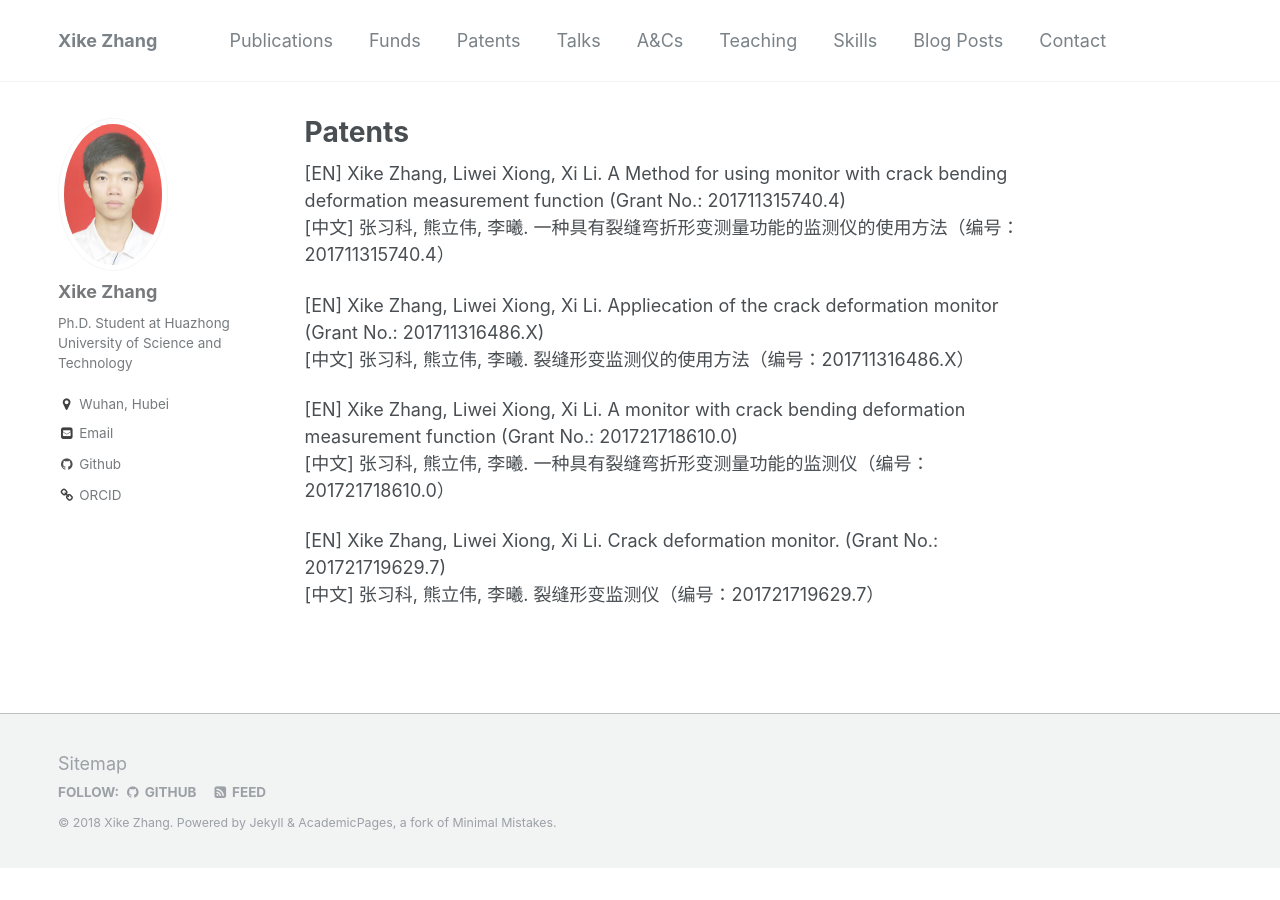
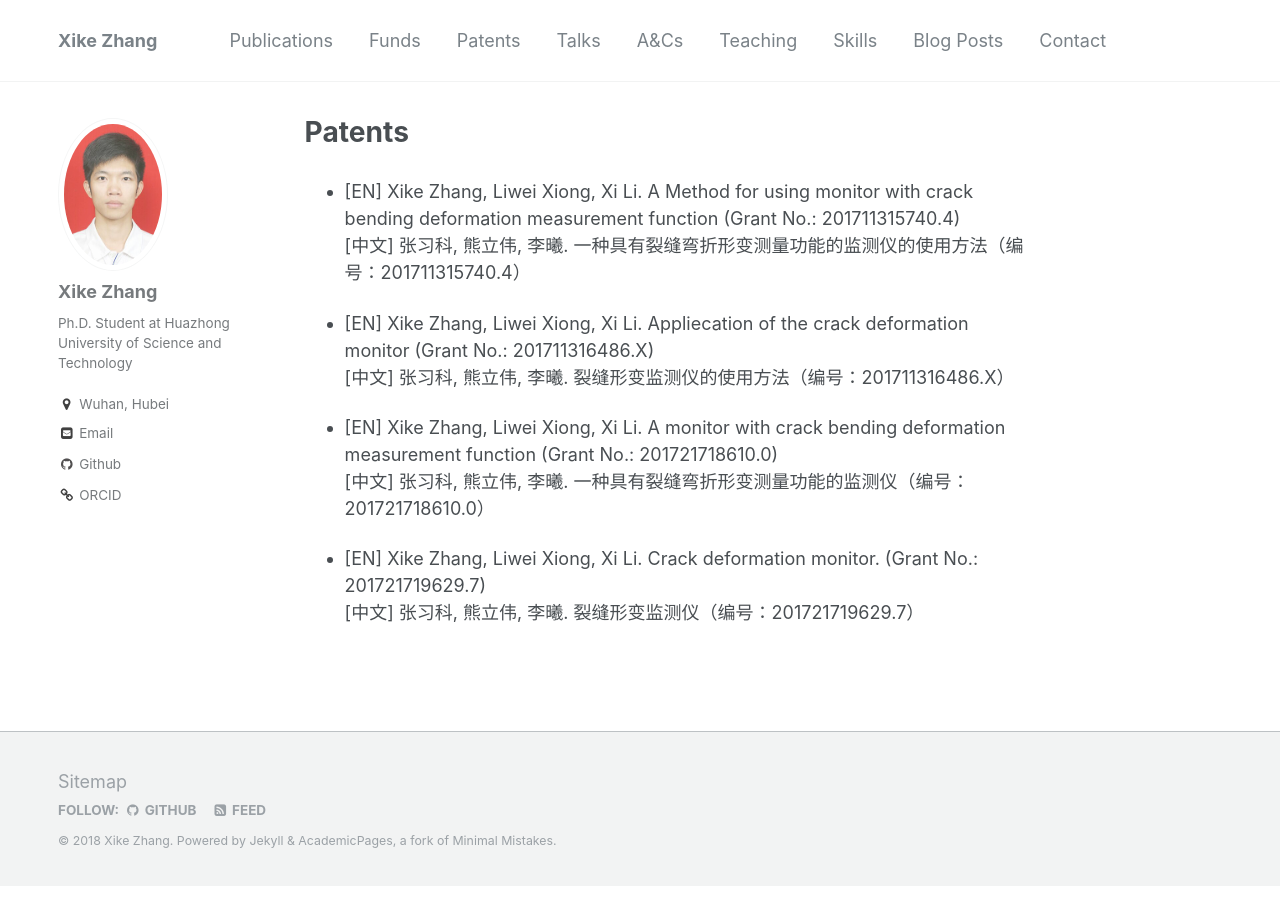
Before and after one commit to kokocheung/XikeZhang.github.io, a Jekyll site: the page built from _pages/patents.md, in a window 1280 px wide. Built offline with Jekyll 4.4.1, drawn with Linux system fonts in a browser that asks for light colours.

```diff
--- a/_pages/patents.md
+++ b/_pages/patents.md
@@ -4,14 +4,14 @@ permalink: /patents/
 author_profile: true
 ---
 
-[EN] Xike Zhang, Liwei Xiong, Xi Li. A Method for using monitor with crack bending deformation measurement function (Grant No.: 201711315740.4)<br>
-[中文] 张习科, 熊立伟, 李曦. 一种具有裂缝弯折形变测量功能的监测仪的使用方法（编号：201711315740.4）
++ [EN] Xike Zhang, Liwei Xiong, Xi Li. A Method for using monitor with crack bending deformation measurement function (Grant No.: 201711315740.4)<br>
+  [中文] 张习科, 熊立伟, 李曦. 一种具有裂缝弯折形变测量功能的监测仪的使用方法（编号：201711315740.4）
 
-[EN] Xike Zhang, Liwei Xiong, Xi Li. Appliecation of the crack deformation monitor (Grant No.: 201711316486.X)<br>
-[中文] 张习科, 熊立伟, 李曦. 裂缝形变监测仪的使用方法（编号：201711316486.X）
++ [EN] Xike Zhang, Liwei Xiong, Xi Li. Appliecation of the crack deformation monitor (Grant No.: 201711316486.X)<br>
+  [中文] 张习科, 熊立伟, 李曦. 裂缝形变监测仪的使用方法（编号：201711316486.X）
 
-[EN] Xike Zhang, Liwei Xiong, Xi Li. A monitor with crack bending deformation measurement function (Grant No.: 201721718610.0)<br>
-[中文] 张习科, 熊立伟, 李曦. 一种具有裂缝弯折形变测量功能的监测仪（编号：201721718610.0）
++ [EN] Xike Zhang, Liwei Xiong, Xi Li. A monitor with crack bending deformation measurement function (Grant No.: 201721718610.0)<br>
+  [中文] 张习科, 熊立伟, 李曦. 一种具有裂缝弯折形变测量功能的监测仪（编号：201721718610.0）
 
-[EN] Xike Zhang, Liwei Xiong, Xi Li. Crack deformation monitor. (Grant No.: 201721719629.7)<br>
-[中文] 张习科, 熊立伟, 李曦. 裂缝形变监测仪（编号：201721719629.7）
++ [EN] Xike Zhang, Liwei Xiong, Xi Li. Crack deformation monitor. (Grant No.: 201721719629.7)<br>
+  [中文] 张习科, 熊立伟, 李曦. 裂缝形变监测仪（编号：201721719629.7）
```
